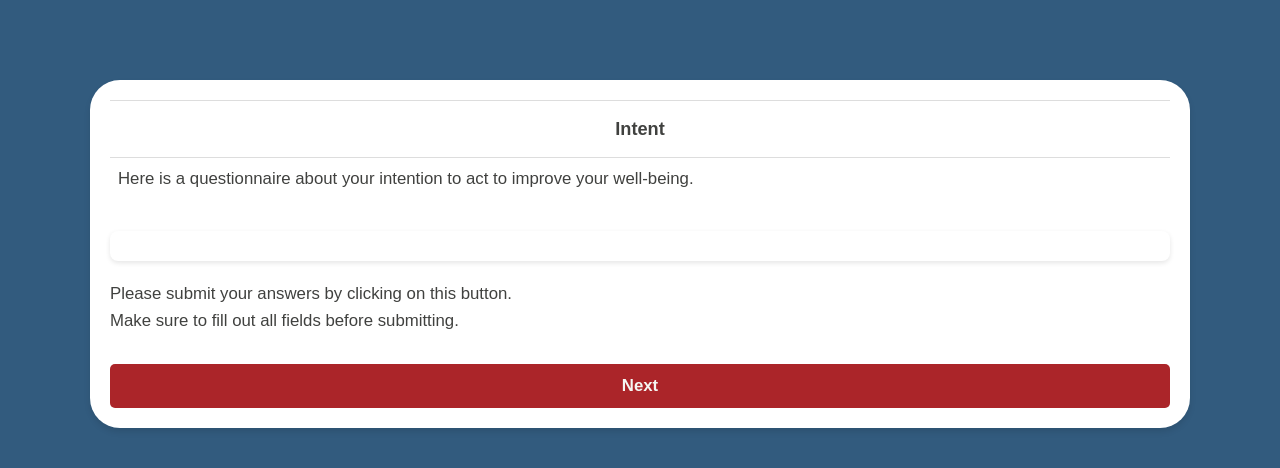
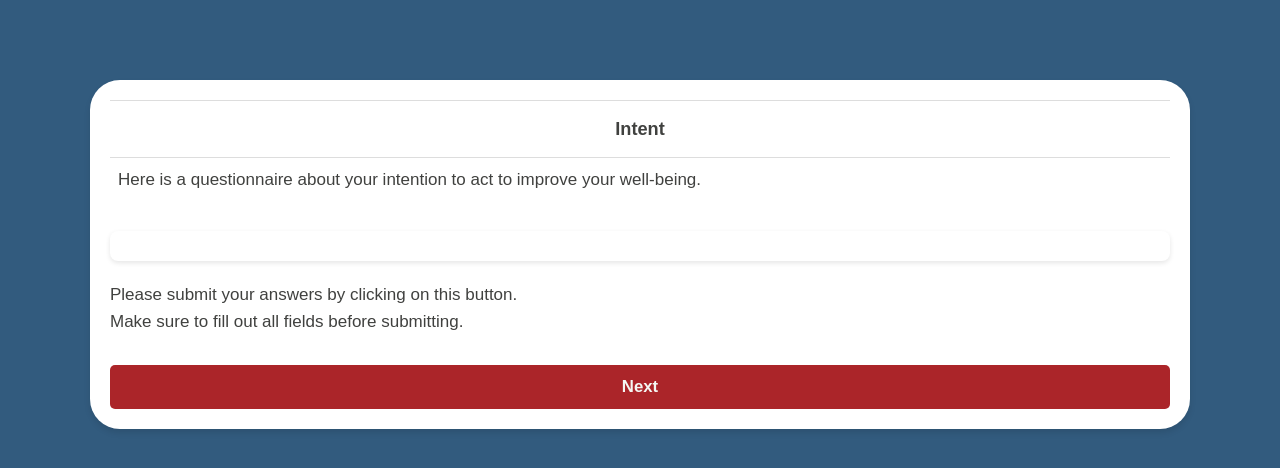
Before and after one commit to clessn/datagotchi_sante, a Flask app: page /intent in a window 1280 px wide. Shown: the part 71-539 px from the top of the page. Run offline with Flask 3, Linux system fonts and the light colour scheme; the visitor is signed in with stand-in values (Sample User, id 1); data that the repository does not hold is empty; parts of the project's set-up code (start-up, migrations or seed data) failed here and were passed over; some libraries are stand-ins or nearby versions.

Commit message:
find a solution to make list same size as text

```diff
--- a/app/static/css/style.css
+++ b/app/static/css/style.css
@@ -73,10 +73,13 @@ body {
   box-shadow: 0 4px 6px rgba(0, 0, 0, 0.1); /* Subtle shadow for professional look */
 }
 
-.pagestyle p {
-  font-size: 1.2em; /* Increase font size for better readability */
-  line-height: 1.6; /* Improve line spacing */
-  color: rgb(64, 65, 63); /* Match content text color */
+.pagestyle p,
+.pagestyle ul,
+.pagestyle ol,
+.pagestyle li {
+  font-size: 1.7rem;
+  line-height: 1.6;
+  color: rgb(64, 65, 63);
 }
 
 .pagestyle h4 {
```
